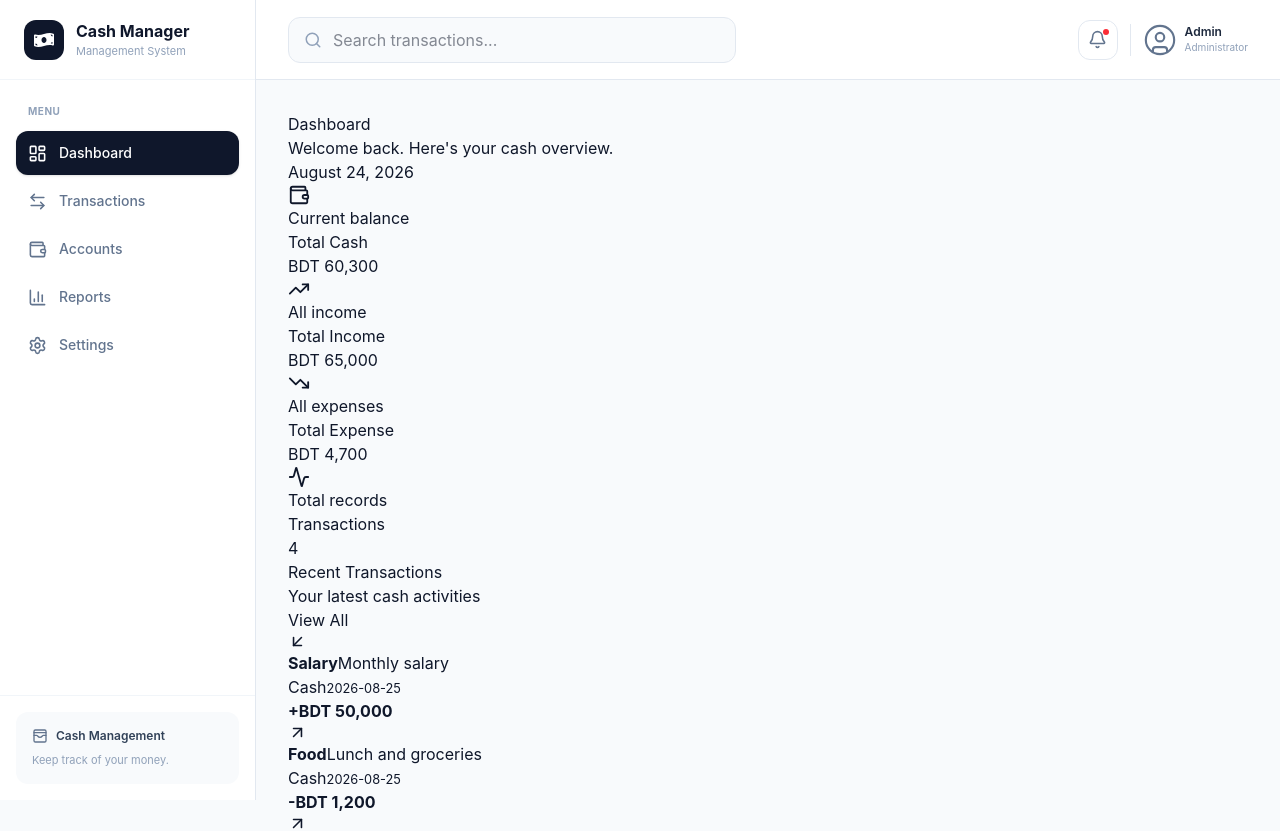
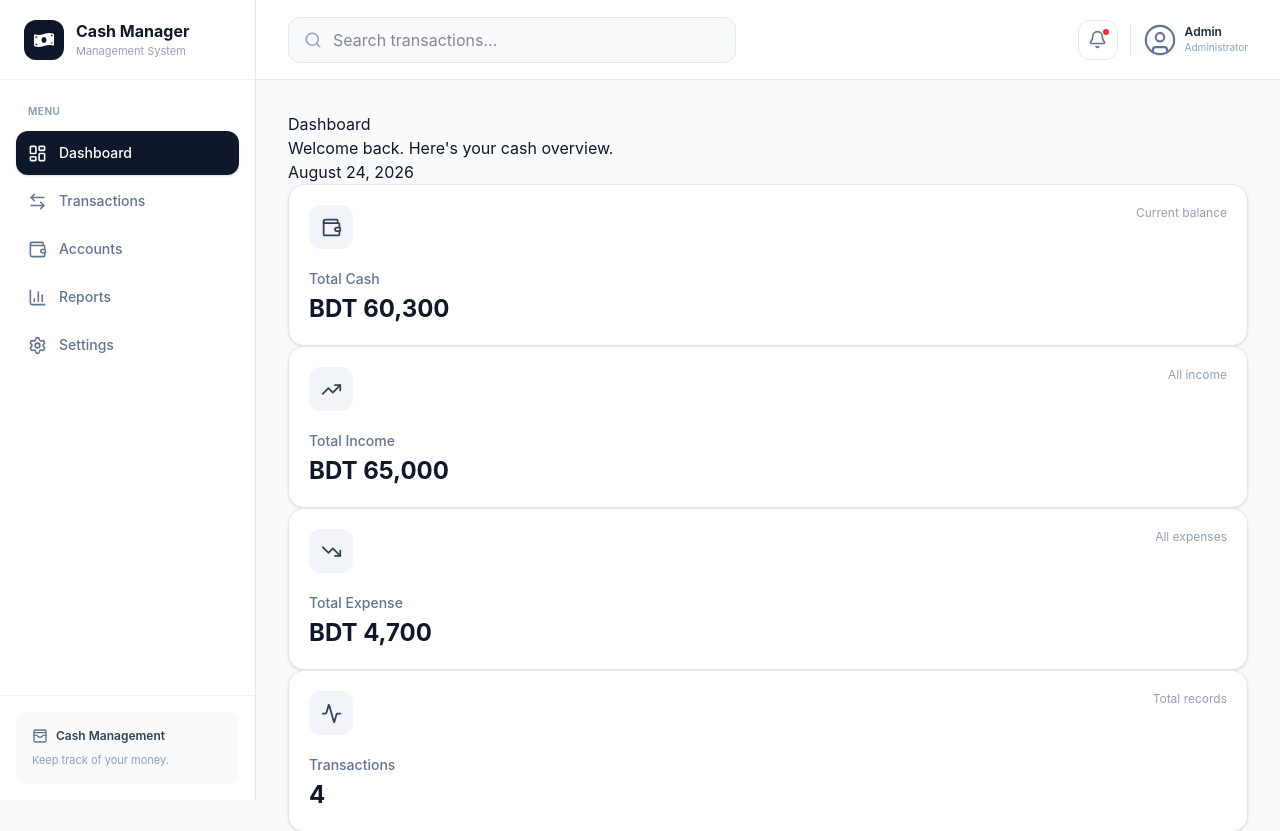
Before and after one commit to Riyadulislamratul/Cash_Management_System_with_Js, a React (Vite) app: page / in a window 1280 px wide. Shown: the top 831 px of the page. Built offline with nearby package versions, Linux system fonts and the light colour scheme.

Commit message:
SummaryCard updated

```diff
--- a/src/components/dashboard/SummaryCard.jsx
+++ b/src/components/dashboard/SummaryCard.jsx
@@ -1,24 +1,65 @@
+import { motion } from "framer-motion";
+
 export default function SummaryCard({
   title,
   amount,
   icon: Icon,
   description,
-  variant,
+  type = "default",
 }) {
+  const styles = {
+    default: {
+      icon: "bg-slate-100 text-slate-700",
+      amount: "text-slate-900",
+    },
+
+    income: {
+      icon: "bg-emerald-50 text-emerald-600",
+      amount: "text-emerald-600",
+    },
+
+    expense: {
+      icon: "bg-red-50 text-red-600",
+      amount: "text-red-600",
+    },
+
+    transactions: {
+      icon: "bg-violet-50 text-violet-600",
+      amount: "text-violet-600",
+    },
+  };
+
+  const style = styles[type];
+
   return (
-    <div className={`summary-card ${variant}`}>
-      <div className="summary-card-top">
-        <div className="summary-icon">
-          <Icon size={22} />
+    <motion.div
+      initial={{ opacity: 0, y: 15 }}
+      animate={{ opacity: 1, y: 0 }}
+      whileHover={{ y: -3 }}
+      transition={{ duration: 0.25 }}
+      className="rounded-2xl border border-slate-200 bg-white p-5 shadow-sm"
+    >
+      <div className="flex items-start justify-between">
+        <div
+          className={`flex h-11 w-11 items-center justify-center rounded-xl ${style.icon}`}
+        >
+          <Icon size={21} />
         </div>
 
-        <span>{description}</span>
+        <span className="text-xs text-slate-400">
+          {description}
+        </span>
       </div>
 
-      <div className="summary-card-content">
-        <p>{title}</p>
-        <h2>{amount}</h2>
-      </div>
-    </div>
+      <p className="mt-5 text-sm font-medium text-slate-500">
+        {title}
+      </p>
+
+      <h3
+        className={`mt-1 text-2xl font-bold ${style.amount}`}
+      >
+        {amount}
+      </h3>
+    </motion.div>
   );
 }
```
